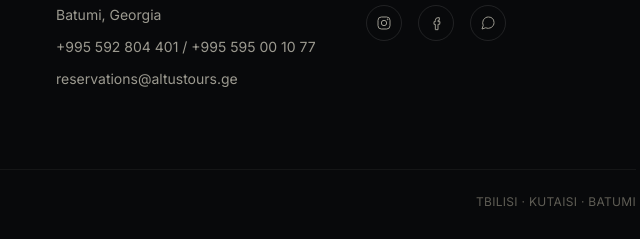
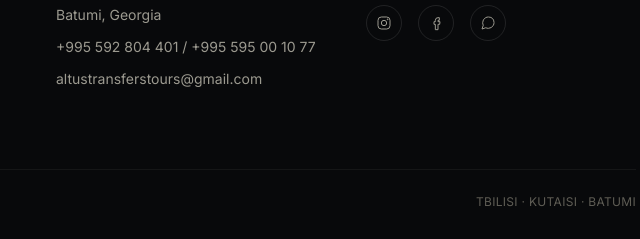
Before and after one commit to mikeladzeanri6-beep/Altus-Transfers-Tours, a plain HTML site: page index.html in a window 1280 px wide. Shown: the part 3203-3442 px from the top of the page, 604-1244 px from the left. Drawn offline with nearby package versions, Linux system fonts and the light colour scheme.

Commit message:
Update contact email in index.html

```diff
--- a/index.html
+++ b/index.html
@@ -351,7 +351,7 @@
       <ul class="space-y-3 text-sm text-[#9C9A90]">
         <li>Batumi, Georgia</li>
         <li><a href="tel:+995592804401" class="hover:text-[#C9A961] transition duration-300 ease-in-out">+995 592 804 401 / +995 595 00 10 77</a></li>
-        <li><a href="mailto:reservations@altustours.ge" class="hover:text-[#C9A961] transition duration-300 ease-in-out">reservations@altustours.ge</a></li>
+        <li><a href="mailto:reservations@altustours.ge" class="hover:text-[#C9A961] transition duration-300 ease-in-out">altustransferstours@gmail.com</a></li>
       </ul>
     </div>
 
```
